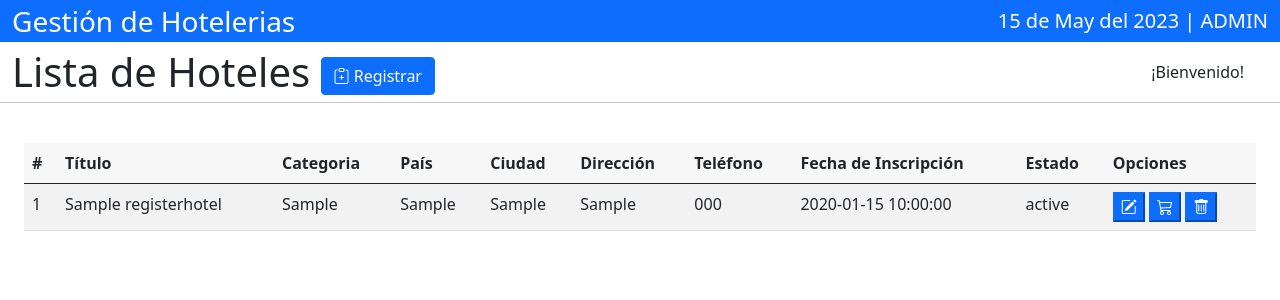
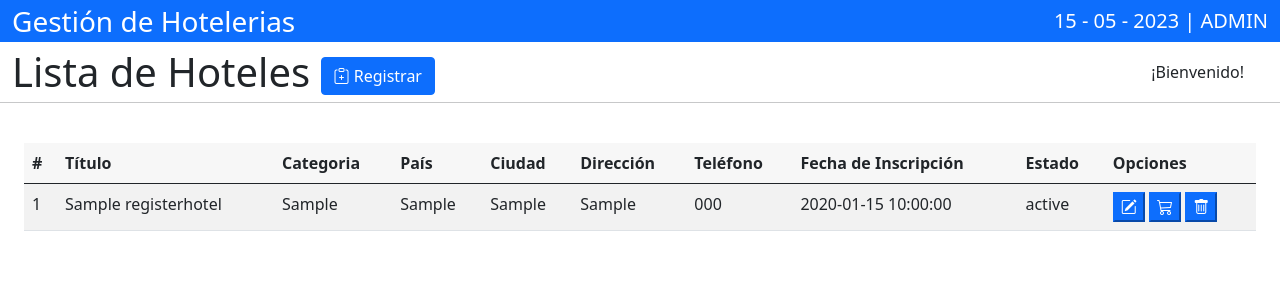
Before and after one commit to JRodrigoHC19/JAIME-HUACAC-hotelerias, a PHP site: page /index.php in a window 1280 px wide. Shown: the top 300 px of the page. Run offline with PHP 8.4, Linux system fonts and the light colour scheme; tables that the repository leaves empty or names only in its code hold one stand-in row (values such as "Sample post").

Commit message:
Update header.php

```diff
--- a/header.php
+++ b/header.php
@@ -15,7 +15,7 @@
             <div class='d-flex justify-content-between'>
                 <div class="fs-3"><a style="text-decoration: None;" class="text-white" href="http://hoteleria.test/index.php">Gestión de Hotelerias</a></div>
                 <div class='d-flex align-items-center'>
-                    <div class="fs-5"><?php date_default_timezone_set('America/Lima'); setlocale(LC_ALL, 'spanish'); echo strftime("%d de %B del %Y");?>  |  ADMIN</div>
+                    <div class="fs-5"><?php date_default_timezone_set('America/Lima'); setlocale(LC_ALL, 'spanish'); echo date("d - m - Y");?>  |  ADMIN</div>
                 </div>
             </div>
     </div>
```
